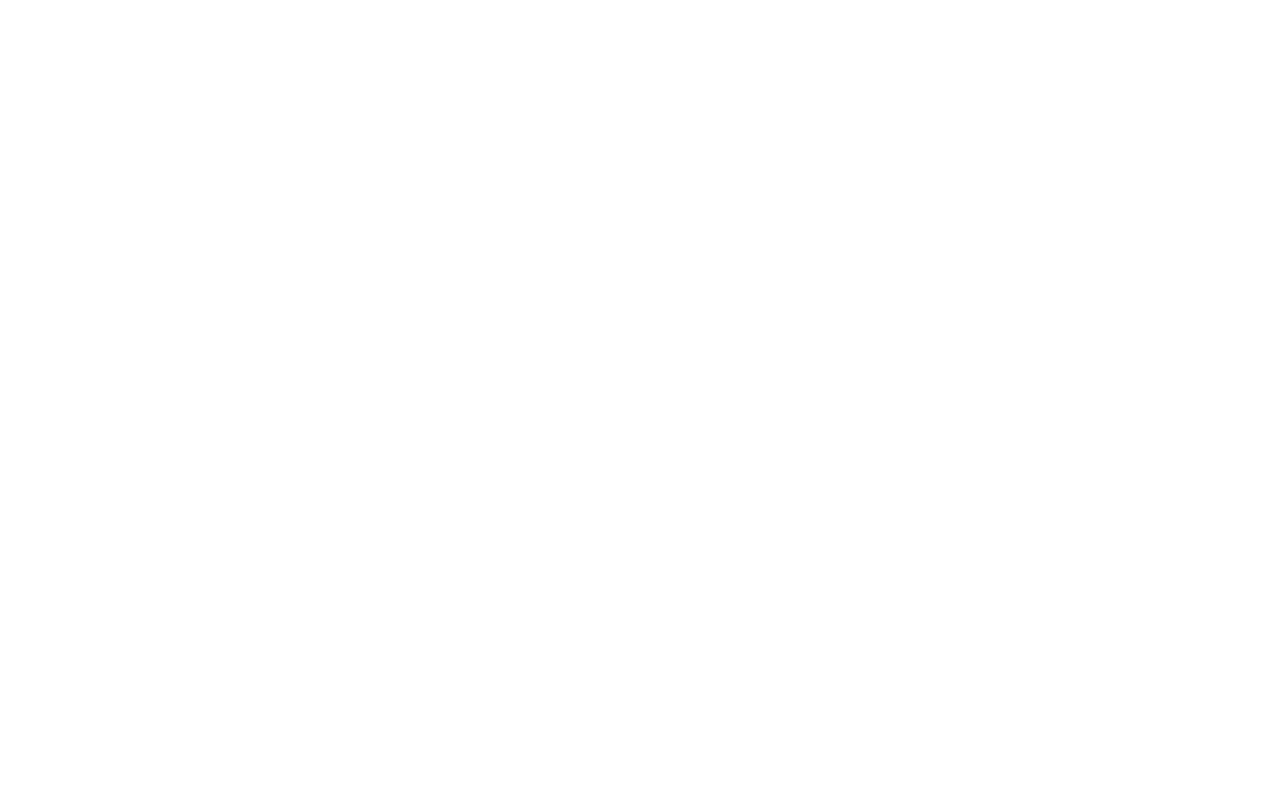
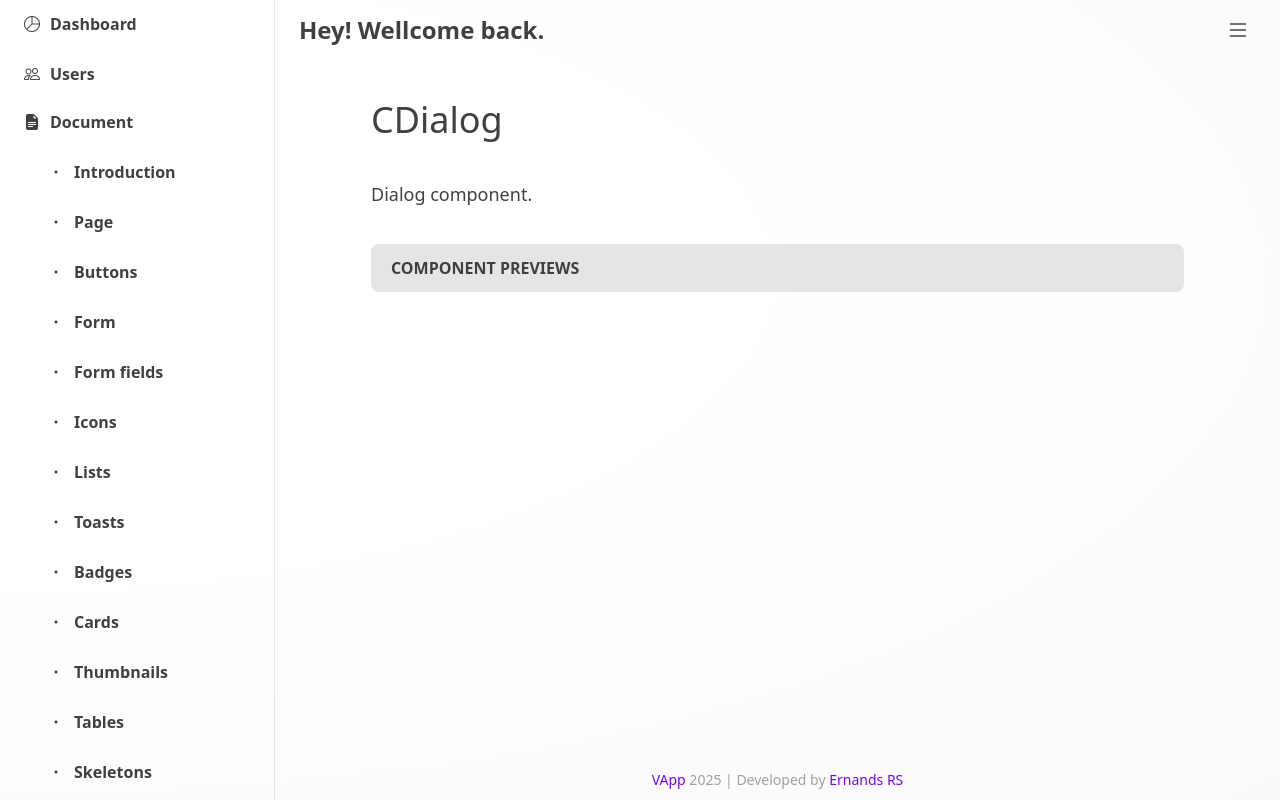
Before and after one commit to ernandesrs/pproj_vapp, a Vue app: page /dashboard/docs/dialogs in a window 1280 px wide. Before the commit this address had no page. Built offline with nearby package versions, Linux system fonts and the light colour scheme.

Commit message:
route and view to dialg component document

```diff
--- a/src/layouts/DashLayout.vue
+++ b/src/layouts/DashLayout.vue
@@ -141,6 +141,13 @@
                                     name: 'dash.docs.paginations'
                                 },
                                 activeIn: ['dash.docs.paginations']
+                            },
+                            {
+                                label: 'Dialogs',
+                                to: {
+                                    name: 'dash.docs.dialogs'
+                                },
+                                activeIn: ['dash.docs.dialogs']
                             }
                         ]
                     }]" />
--- a/src/router/index.ts
+++ b/src/router/index.ts
@@ -119,6 +119,11 @@
               path: 'paginations',
               name: 'dash.docs.paginations',
               component: () => import('@/views/dash/doc/PaginationView.vue'),
+            },
+            {
+              path: 'dialogs',
+              name: 'dash.docs.dialogs',
+              component: () => import('@/views/dash/doc/DialogsView.vue'),
             }
           ]
         },
--- /dev/null
+++ b/src/views/dash/doc/DialogsView.vue
@@ -0,0 +1,26 @@
+<template>
+    <CPage title="Dialogs" without-header>
+        <CDocSection :data="[
+            {
+                tag: 'h1',
+                title: 'CDialog',
+                texts: [
+                    'Dialog component.'
+                ]
+            }
+        ]">
+
+            <template #previews></template>
+
+        </CDocSection>
+    </CPage>
+</template>
+
+<script setup lang="ts">
+import CDocSection from '@/components/dashboard/CDocSection.vue';
+import CPage from '@/components/ui/layout/CPage.vue';
+
+
+</script>
+
+<style scoped></style>
```
